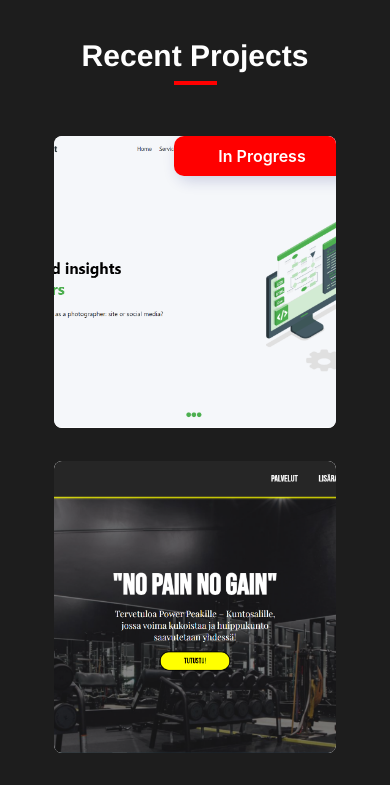
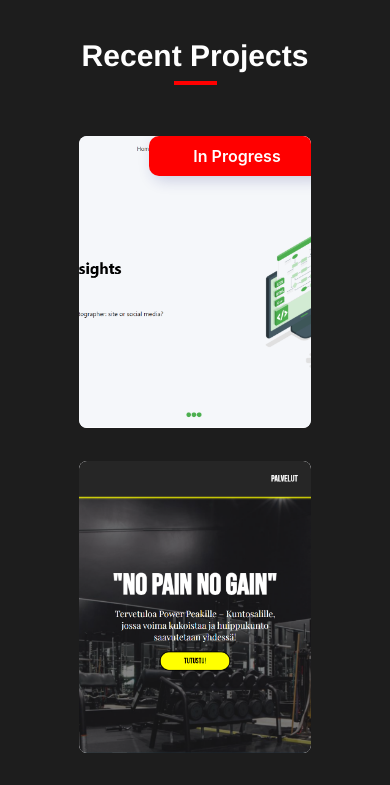
Before and after one commit to Gh0stMaj0r/Portfolio-Current, a React (Create React App) app: page / in a window 390 px wide. Shown: the part 3580-4365 px from the top of the page. Built offline with nearby package versions, Linux system fonts and the light colour scheme; grey boxes are pictures that could not be loaded.

Commit message:
Card Update

```diff
--- a/src/Pages/Projects/Projects.scss
+++ b/src/Pages/Projects/Projects.scss
@@ -140,6 +140,6 @@
     }
 
     .css-orzpmo-JoyCard-root {
-        width: 250px !important;
+        width: 200px !important;
     }
 }
```
